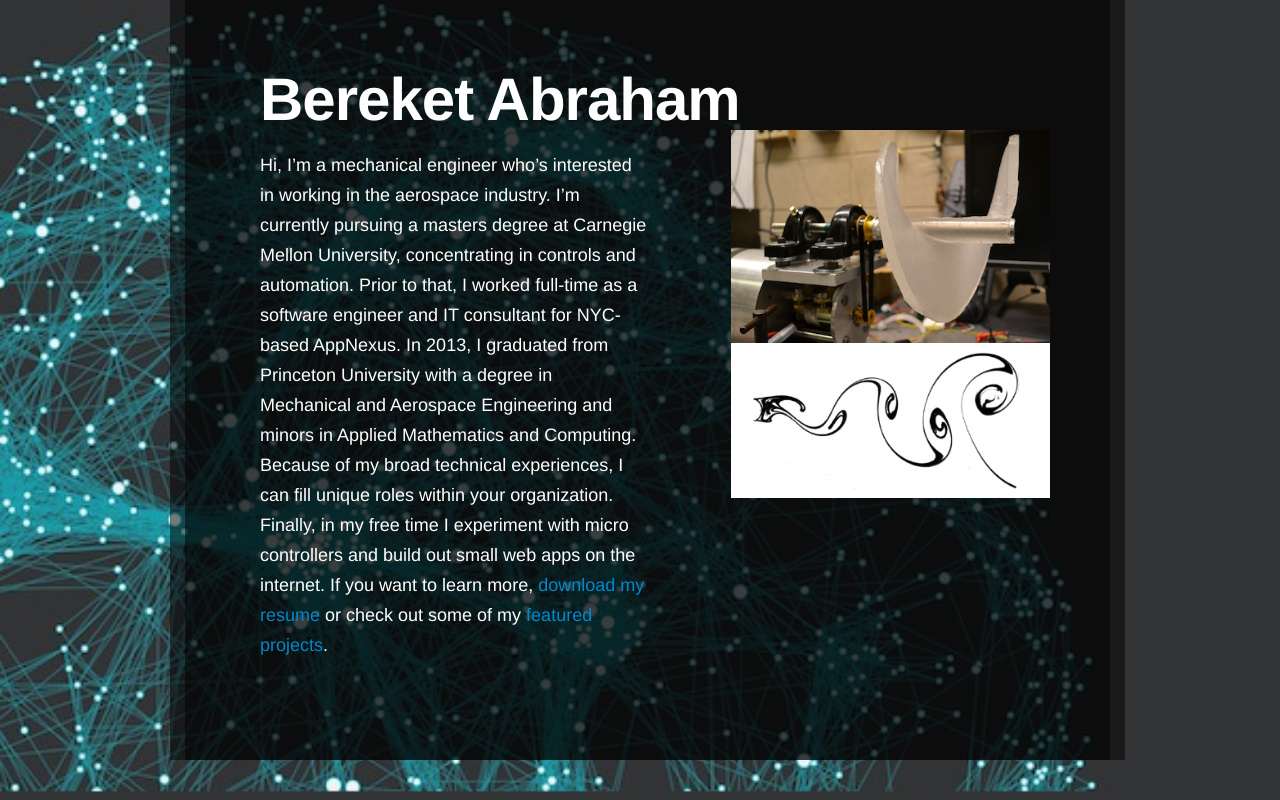
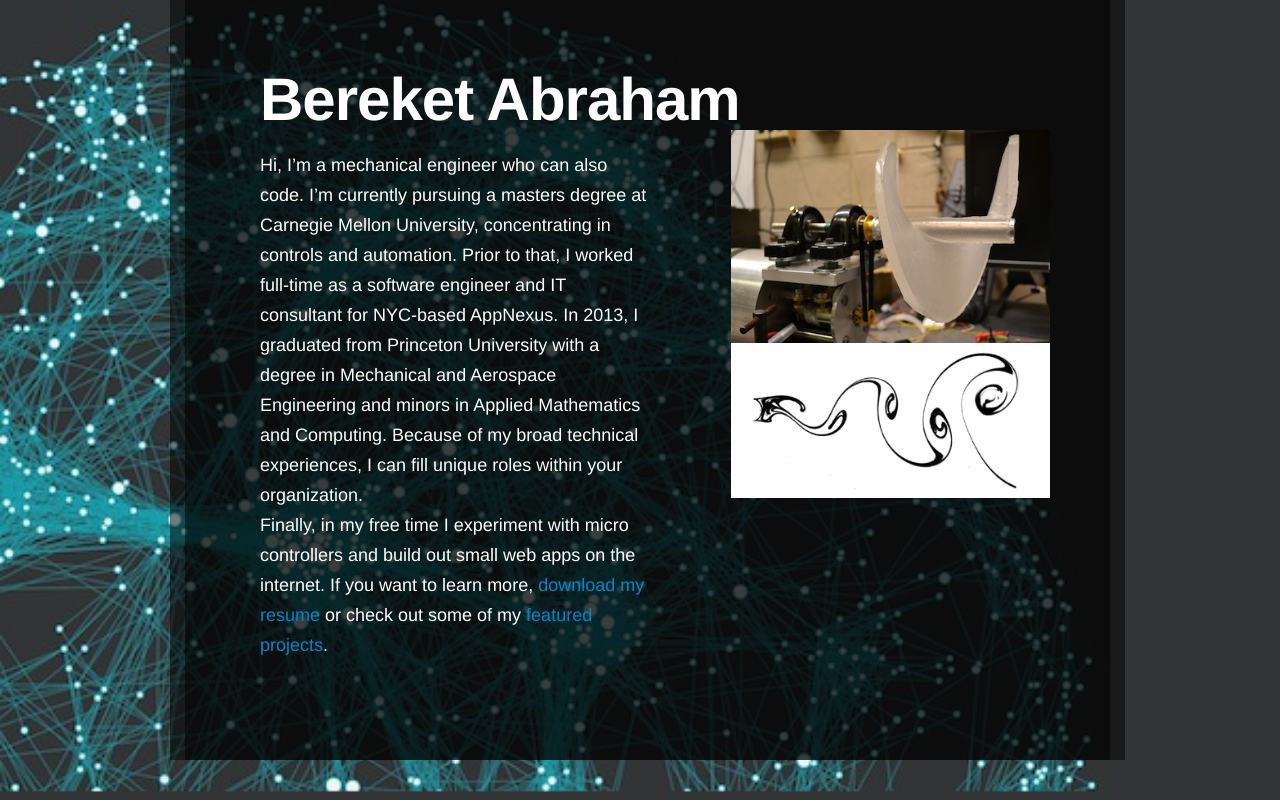
Before and after one commit to babraham123/mysite, a Django app: page / in a window 1280 px wide. Shown: the part 60-860 px from the top of the page. Run offline with Django 3.2, Linux system fonts and the light colour scheme; parts of the project's set-up code (start-up, migrations or seed data) failed here and were passed over; some libraries are stand-ins or nearby versions.

Commit message:
new intro

```diff
--- a/backup.sql
+++ b/backup.sql
@@ -466,4 +466,4 @@
 /*!40101 SET COLLATION_CONNECTION=@OLD_COLLATION_CONNECTION */;
 /*!40111 SET SQL_NOTES=@OLD_SQL_NOTES */;
 
--- Dump completed on 2016-05-17  5:05:01
+-- Dump completed on 2016-07-16  5:05:01
--- a/templates/index3.html
+++ b/templates/index3.html
@@ -36,7 +36,7 @@
     <div class="row-fluid">
     <div class="span6">
 			<br>
-			<p>Hi, I’m a mechanical engineer who’s interested in working in the aerospace industry. I’m currently pursuing a masters degree at Carnegie Mellon University, concentrating in controls and automation. Prior to that, I worked full-time as a software engineer and IT consultant for NYC-based AppNexus. In 2013, I graduated from Princeton University with a degree in Mechanical and Aerospace Engineering and minors in Applied Mathematics and Computing. Because of my broad technical experiences, I can fill unique roles within your organization.<br />Finally, in my free time I experiment with micro controllers and build out small web apps on the internet. If you want to learn more, <a href="/contact/">download my resume</a> or check out some of my <a href="/project/">featured projects</a>.
+			<p>Hi, I’m a mechanical engineer who can also code. I’m currently pursuing a masters degree at Carnegie Mellon University, concentrating in controls and automation. Prior to that, I worked full-time as a software engineer and IT consultant for NYC-based AppNexus. In 2013, I graduated from Princeton University with a degree in Mechanical and Aerospace Engineering and minors in Applied Mathematics and Computing. Because of my broad technical experiences, I can fill unique roles within your organization.<br />Finally, in my free time I experiment with micro controllers and build out small web apps on the internet. If you want to learn more, <a href="/contact/">download my resume</a> or check out some of my <a href="/project/">featured projects</a>.
 
 	        </div>
 		<div class="span5 offset1">
```
